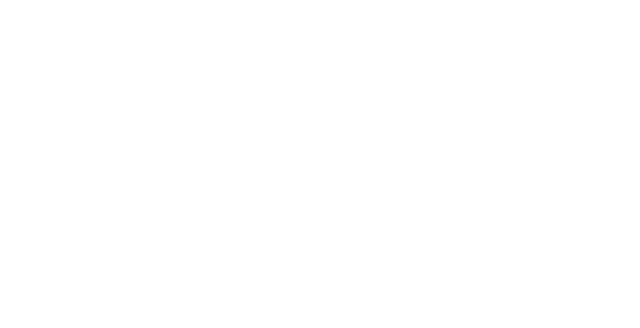
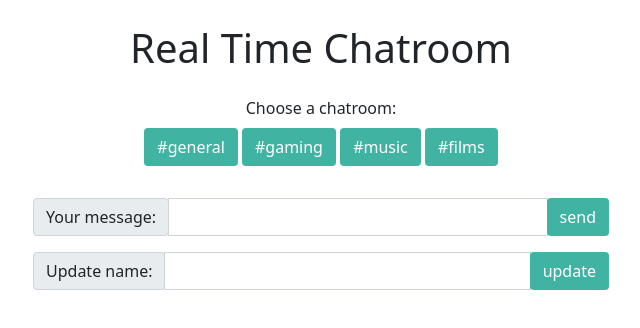
Before and after one commit to georgeburton97/real_time_chatroom, a plain HTML site: page index.html in a window 1280 px wide. Shown: the whole page, without its empty margins (319-959 px from the left). Drawn offline with nearby package versions, Linux system fonts and the light colour scheme.

Commit message:
Created HTML and CSS template

```diff
--- a/index.html
+++ b/index.html
@@ -5,8 +5,61 @@
     <meta http-equiv="X-UA-Compatible" content="IE=edge">
     <meta name="viewport" content="width=device-width, initial-scale=1.0">
     <title>Real Time Chatroom</title>
+    <link href="https://cdn.jsdelivr.net/npm/bootstrap@5.0.0-beta2/dist/css/bootstrap.min.css" rel="stylesheet" integrity="sha384-BmbxuPwQa2lc/FVzBcNJ7UAyJxM6wuqIj61tLrc4wSX0szH/Ev+nYRRuWlolflfl" crossorigin="anonymous">
+    <link rel="stylesheet" href="style.css">
 </head>
 <body>
 
+    <!-- container and title -->
+<div class="container my-4">
+    <h1 class="my-4 text-center">Real Time Chatroom</h1>
+
+
+    <!-- buttons for chatrooms -->
+    <div class="chat-rooms mb-3 text-center">
+        <div class="my-2">Choose a chatroom:</div>
+        <button class="btn" id="general">#general</button>
+        <button class="btn" id="gaming">#gaming</button>
+        <button class="btn" id="music">#music</button>
+        <button class="btn" id="films">#films</button>
+    </div>
+
+    <!-- chat list / window -->
+    <div class="chat-window">
+        <ul class="chat-list list-group"></ul>
+    </div>
+
+    <!-- new chat form -->
+    <form class="new-chat my-3">
+        <div class="input-group">
+            <div class="input-group-prepend">
+                <div class="input-group-text">Your message:</div>
+            </div>
+            <input type="text" id="message" class="form-control" required>
+            <div class="input-group-append">
+                <input type="submit" class="btn" value="send">
+            </div>
+        </div>
+    </form>
+
+    <!-- update name form -->
+    <form class="new-name my-3">
+        <div class="input-group">
+            <div class="input-group-prepend">
+                <div class="input-group-text">Update name:</div>
+            </div>
+            <input type="text" id="name" class="form-control" required>
+            <div class="input-group-append">
+                <input type="submit" class="btn" value="update">
+            </div>
+        </div>
+        <div class="update-msg"></div>
+    </form>
+
+</div>
+
+    <script src="scripts/chat.js"></script>
+    <script src="scripts/ui.js"></script>
+    <script src="scripts/app.js"></script>
 </body>
 </html>
--- /dev/null
+++ b/style.css
@@ -0,0 +1,28 @@
+/* colours */
+
+/*
+#E27D60
+#85DCB
+#E8A87C
+#C38D9E
+#41B3A3
+ */
+
+body {
+    background-color: #fff;
+}
+
+.container {
+    max-width: 600px;
+}
+
+.btn {
+    background: #41b3a3;
+    color: #fff;
+    outline: none !important;
+    box-shadow: none !important;
+}
+
+.btn:focus {
+    outline: none !important;
+}
```
Also changed, not shown: scripts/app.js (added), scripts/chat.js (added), scripts/ui.js (added).
